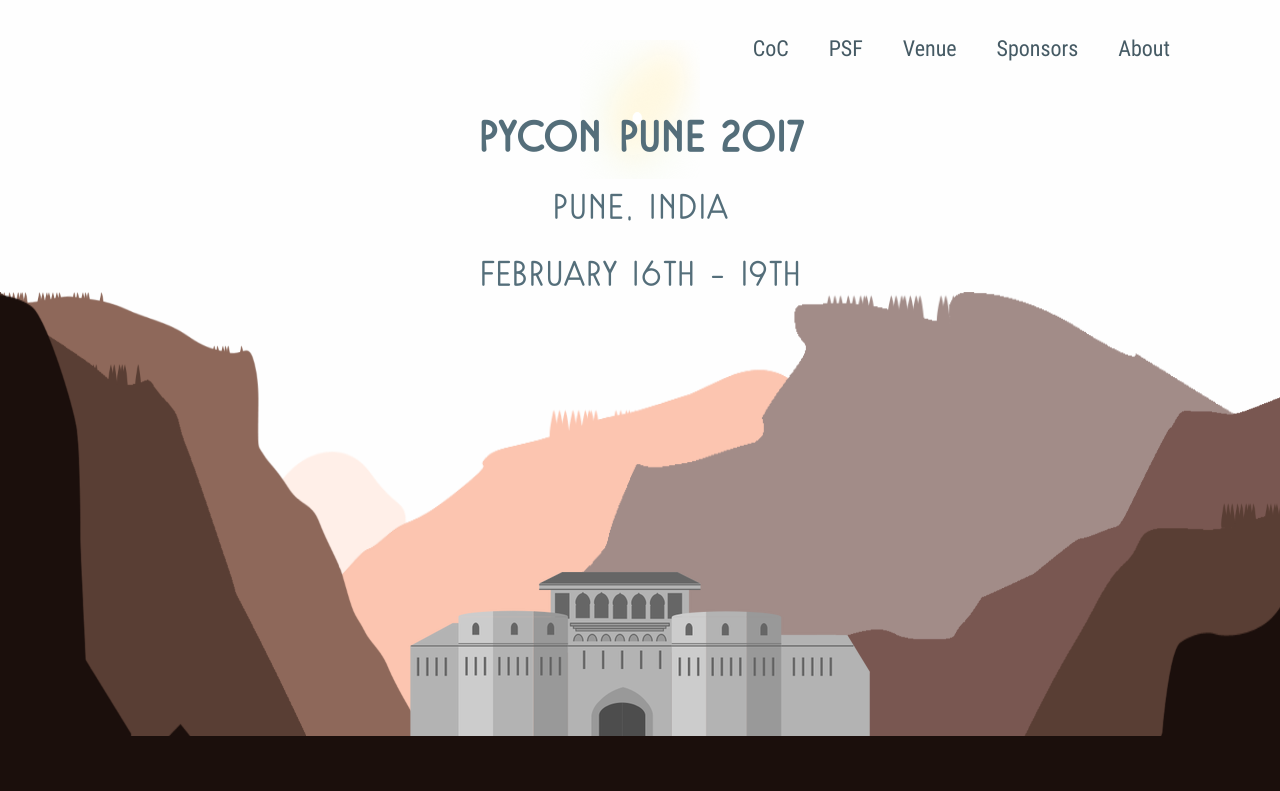
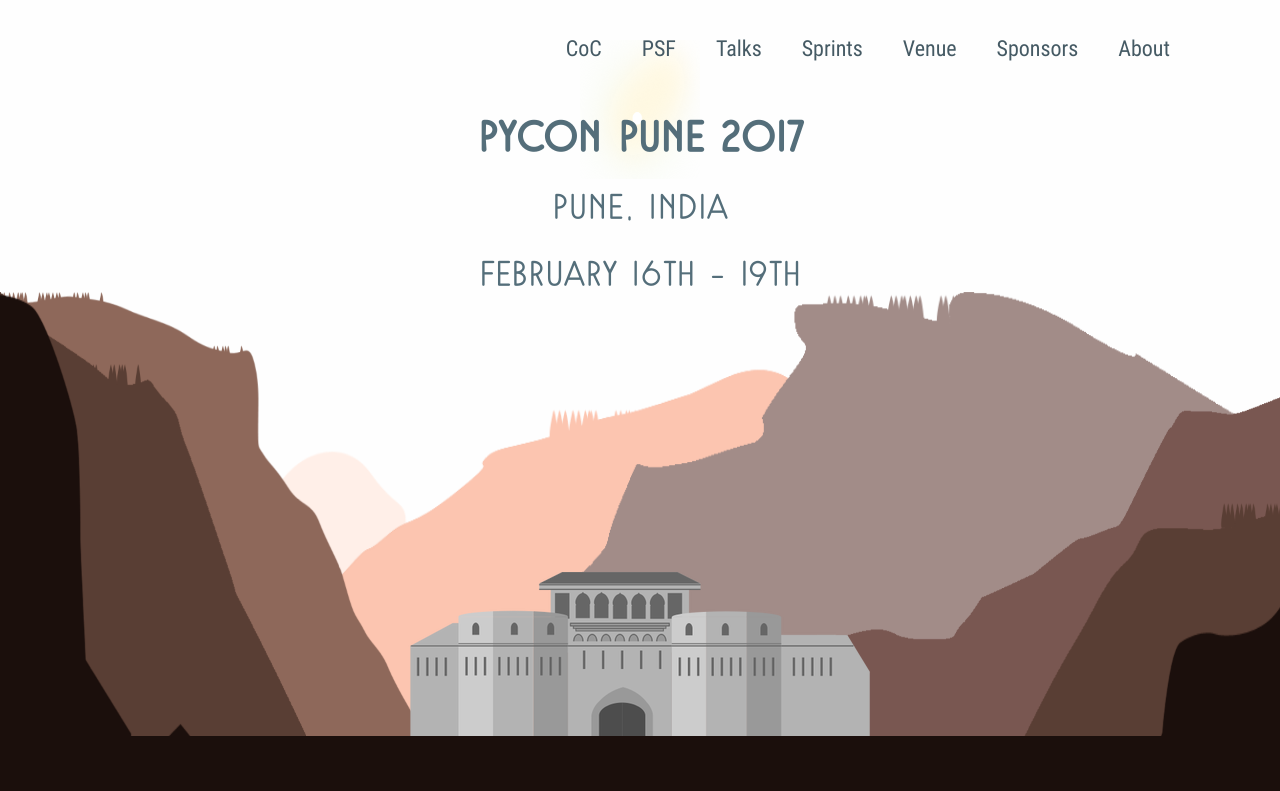
Before and after one commit to PyConPune/pune.pycon.org, a Python web app: template templates/index.html in a window 1280 px wide. Shown: the top 791 px of the page. Run offline with Jinja, Linux system fonts and the light colour scheme; the template is opened without the code that fills it, so the values that code supplies are empty; some libraries are stand-ins or nearby versions.

Commit message:
Add Talks and Sprints to navbar

```diff
--- a/index.html
+++ b/index.html
@@ -22,10 +22,13 @@
 <div class="responsive-container cover">
     <div class="first-fold">
         <div class="nav">
+
             <ul>
                 <li><a href="#about">About</a></li>
                 <li><a href="#sponsors">Sponsors</a></li>
                 <li><a href="#venue">Venue</a></li>
+                <li><a href="#sprints">Sprints</a></li>
+                <li><a href="#cfp">Talks</a></li>
                 <li><a href="https://www.python.org/psf/">PSF</li>
                 <li><a href="https://github.com/PyConPune/website/blob/master/code-of-conduct.md">CoC</a></li>
             </ul>
--- a/templates/index.html
+++ b/templates/index.html
@@ -6,10 +6,13 @@
 <div class="responsive-container cover">
     <div class="first-fold">
         <div class="nav">
+
             <ul>
                 <li><a href="#about">About</a></li>
                 <li><a href="#sponsors">Sponsors</a></li>
                 <li><a href="#venue">Venue</a></li>
+                <li><a href="#sprints">Sprints</a></li>
+                <li><a href="#cfp">Talks</a></li>
                 <li><a href="https://www.python.org/psf/">PSF</li>
                 <li><a href="https://github.com/PyConPune/website/blob/master/code-of-conduct.md">CoC</a></li>
             </ul>
```
